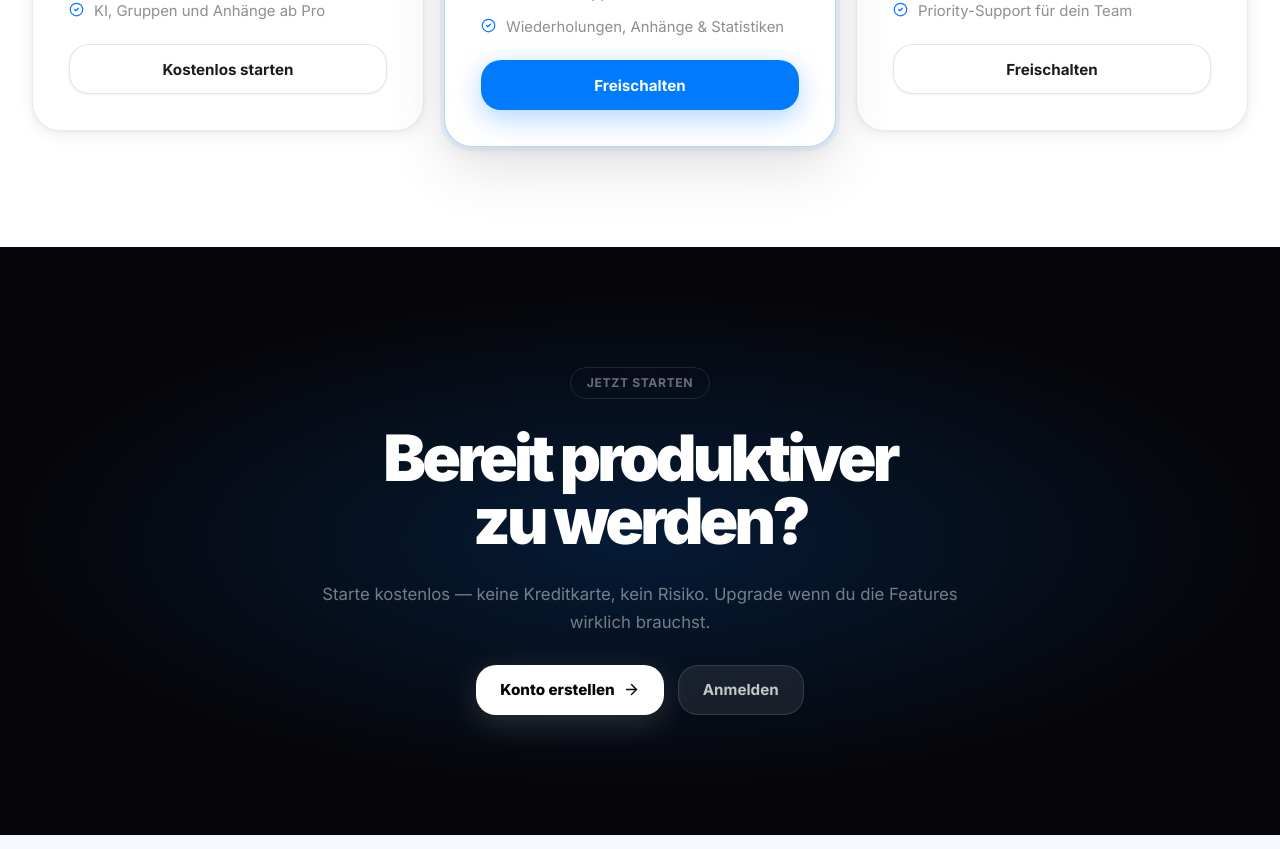
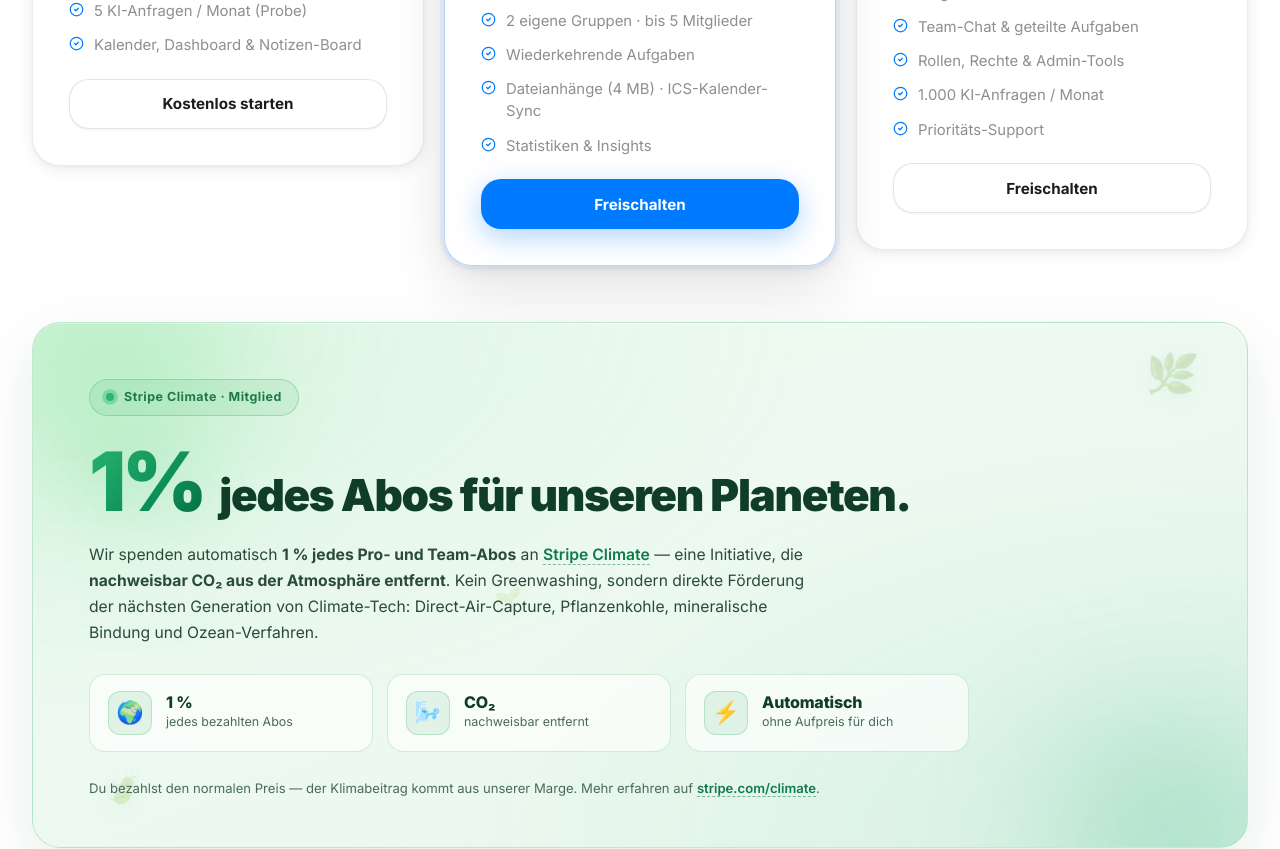
Before and after one commit to monzasiz1/todo, a React (Vite) app in the folder frontend/: page / in a window 1280 px wide. Shown: the part 4620-5469 px from the top of the page. Built offline with nearby package versions, Linux system fonts and the light colour scheme.

Commit message:
feat(landing): align pricing with in-app plans + Stripe Climate 1% block

```diff
--- a/frontend/src/pages/LandingPage.jsx
+++ b/frontend/src/pages/LandingPage.jsx
@@ -17,22 +17,27 @@ const orderedPlans = ['free', 'pro', 'team'].map((id) => PLANS[id]);
 
 function getPlanBullets(plan) {
   if (plan.id === 'free') return [
-    `Bis zu ${plan.limits.tasks} Aufgaben & ${plan.limits.categories} Kategorien`,
-    'Dashboard, Kalender & Profil',
-    'Smarte Erinnerungen & Notizen-Board',
-    'KI, Gruppen und Anhänge ab Pro',
+    `${plan.limits.tasks} Aufgaben · ${plan.limits.categories} Kategorien`,
+    `1 eigene Gruppe · max. ${plan.limits.groupMembers} Mitglieder`,
+    'Beitritt zu Gruppen unbegrenzt',
+    `${plan.limits.aiCalls} KI-Anfragen / Monat (Probe)`,
+    'Kalender, Dashboard & Notizen-Board',
   ];
   if (plan.id === 'pro') return [
     'Unbegrenzte Aufgaben & Kategorien',
-    `${plan.limits.aiCalls} KI-Abfragen / Monat`,
-    `Bis zu ${plan.limits.groups} Gruppen & Echtzeit-Chat`,
-    'Wiederholungen, Anhänge & Statistiken',
+    `${plan.limits.aiCalls} KI-Anfragen / Monat`,
+    `${plan.limits.groups} eigene Gruppen · bis ${plan.limits.groupMembers} Mitglieder`,
+    'Wiederkehrende Aufgaben',
+    'Dateianhänge (4 MB) · ICS-Kalender-Sync',
+    'Statistiken & Insights',
   ];
   return [
     'Alles aus Pro',
-    `${plan.limits.aiCalls} KI-Abfragen / Monat`,
-    'Unbegrenzte Gruppen & Mitglieder',
-    'Priority-Support für dein Team',
+    'Unbegrenzte eigene Gruppen & Mitglieder',
+    'Team-Chat & geteilte Aufgaben',
+    'Rollen, Rechte & Admin-Tools',
+    `${plan.limits.aiCalls.toLocaleString('de-DE')} KI-Anfragen / Monat`,
+    'Prioritäts-Support',
   ];
 }
 
@@ -920,6 +925,11 @@ export default function LandingPage() {
                 <div className="bq-price-top">
                   <span className="bq-price-plan" style={{ color: planAccents[plan.id] }}>{plan.label}</span>
                   <div className="bq-price-amount">{plan.priceLabel}</div>
+                  {plan.id !== 'free' && (
+                    <div className="bq-price-year">
+                      oder <strong>{plan.priceLabelYear}</strong> · 2 Monate gratis
+                    </div>
+                  )}
                 </div>
                 <div className="bq-price-line" />
                 <ul className="bq-price-list">
@@ -939,6 +949,74 @@ export default function LandingPage() {
               </motion.div>
             ))}
           </div>
+
+          {/* ── Stripe Climate ── */}
+          <motion.div
+            className="bq-climate-card"
+            initial="hidden" whileInView="visible" viewport={{ once: true, margin: '-60px' }}
+            variants={fadeUp}
+          >
+            <div className="bq-climate-orb bq-climate-orb-1" aria-hidden />
+            <div className="bq-climate-orb bq-climate-orb-2" aria-hidden />
+            <span className="bq-climate-leaf bq-climate-leaf-1" aria-hidden>🌿</span>
+            <span className="bq-climate-leaf bq-climate-leaf-2" aria-hidden>🍃</span>
+            <span className="bq-climate-leaf bq-climate-leaf-3" aria-hidden>🌱</span>
+
+            <div className="bq-climate-content">
+              <div className="bq-climate-badge">
+                <span className="bq-climate-pulse" aria-hidden />
+                <span>Stripe Climate · Mitglied</span>
+              </div>
+
+              <h3 className="bq-climate-title">
+                <span className="bq-climate-percent">1%</span>
+                <span>jedes Abos für unseren Planeten.</span>
+              </h3>
+
+              <p className="bq-climate-sub">
+                Wir spenden automatisch <strong>1 % jedes Pro- und Team-Abos</strong> an{' '}
+                <a href="https://stripe.com/climate" target="_blank" rel="noopener noreferrer" className="bq-climate-link">
+                  Stripe&nbsp;Climate
+                </a>{' '}
+                — eine Initiative, die <strong>nachweisbar CO₂ aus der Atmosphäre entfernt</strong>.
+                Kein Greenwashing, sondern direkte Förderung der nächsten Generation von
+                Climate-Tech: Direct-Air-Capture, Pflanzenkohle, mineralische Bindung und
+                Ozean-Verfahren.
+              </p>
+
+              <div className="bq-climate-stats">
+                <div className="bq-climate-stat">
+                  <div className="bq-climate-stat-icon">🌍</div>
+                  <div>
+                    <div className="bq-climate-stat-num">1 %</div>
+                    <div className="bq-climate-stat-label">jedes bezahlten Abos</div>
+                  </div>
+                </div>
+                <div className="bq-climate-stat">
+                  <div className="bq-climate-stat-icon">🌬️</div>
+                  <div>
+                    <div className="bq-climate-stat-num">CO₂</div>
+                    <div className="bq-climate-stat-label">nachweisbar entfernt</div>
+                  </div>
+                </div>
+                <div className="bq-climate-stat">
+                  <div className="bq-climate-stat-icon">⚡</div>
+                  <div>
+                    <div className="bq-climate-stat-num">Automatisch</div>
+                    <div className="bq-climate-stat-label">ohne Aufpreis für dich</div>
+                  </div>
+                </div>
+              </div>
+
+              <p className="bq-climate-foot">
+                Du bezahlst den normalen Preis — der Klimabeitrag kommt aus unserer Marge.
+                Mehr erfahren auf{' '}
+                <a href="https://stripe.com/climate" target="_blank" rel="noopener noreferrer" className="bq-climate-link">
+                  stripe.com/climate
+                </a>.
+              </p>
+            </div>
+          </motion.div>
         </div>
       </section>
 
```
Also changed, not shown: frontend/src/index.css.
